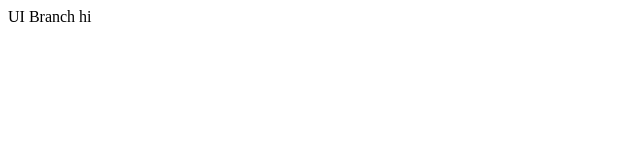
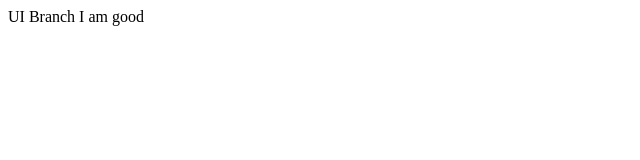
Before and after one commit to javariakhalid769-bot/textutils, a plain HTML site: page index.html in a window 1280 px wide. Shown: the full height of the page, 0-640 px from the left. Drawn offline with Linux system fonts and the light colour scheme.

Commit message:
Update greeting message in index.html

```diff
--- a/index.html
+++ b/index.html
@@ -7,6 +7,6 @@
 </head>
 <body>
     UI Branch
-    hi
+ I am good
 </body>
 </html>
```
